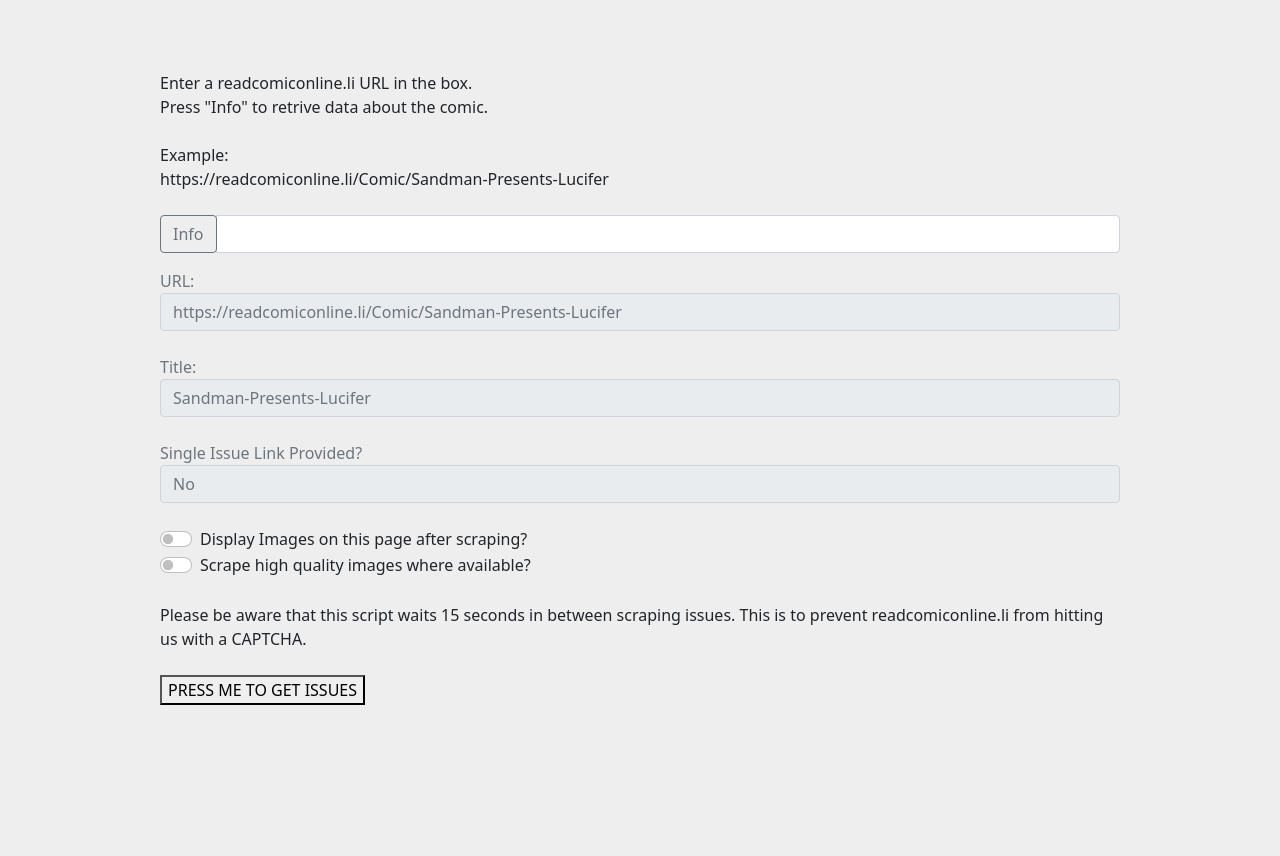
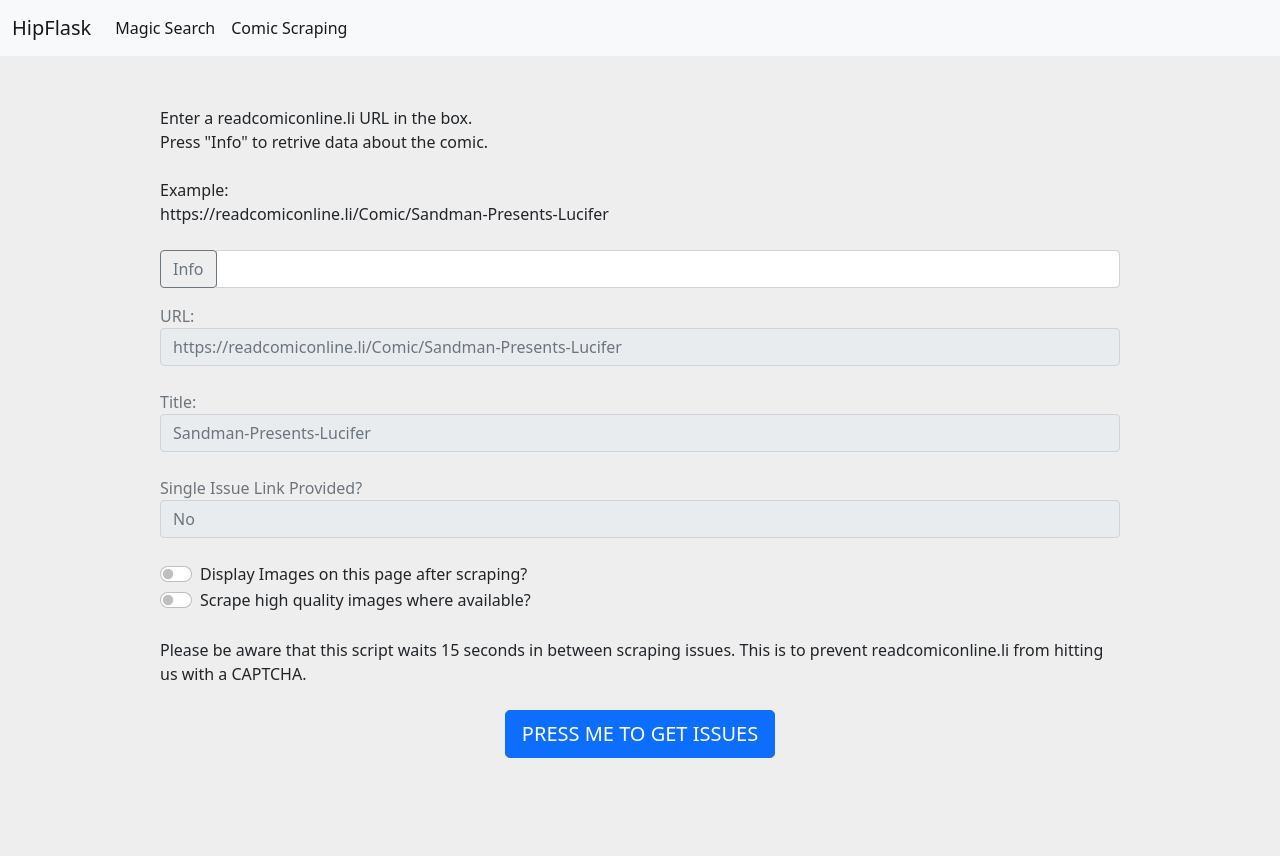
Before and after one commit to team-hunting/ProjectDoppelganger, a Flask app: page / in a window 1280 px wide. Before the commit the page ends 705 px from the top, so only its background shows below. Run offline with Flask 2, Linux system fonts and the light colour scheme.

Commit message:
Adding navbar, updating styling and text

```diff
--- a/app/main.py
+++ b/app/main.py
@@ -15,6 +15,7 @@
         'User-Agent': 'Mozilla/5.0 (X11; Ubuntu; Linux x86_64; rv:52.0) Gecko/20100101 Firefox/52.0'
     }
 
+# TODO: Make a home page
 @app.route('/') # Equivalent to: app.add_url_rule('/', '', index)
 def index():
     return render_template('comic.html')
@@ -22,6 +23,10 @@
 @app.route('/urlsearch')
 def urlsearch():
     return render_template('urlsearch.html')
+
+@app.route('/comicdownload')
+def comic():
+    return render_template('comic.html')
 
 @app.route('/api/comic/comicinfo', methods=['POST'])
 def comicInfo():
@@ -43,8 +48,6 @@
 @app.route('/api/comic/issueinfo', methods=['POST'])
 def issueInfo():
     content_type = request.headers.get('Content-Type')
-
-    #TODO: Allow this to process single issues
 
     # For testing purposes
     # Comment these lines out to make it actually work
--- a/app/static/comic.js
+++ b/app/static/comic.js
@@ -175,11 +175,12 @@
     warning.innerHTML =
     "After clicking a download button, be aware that it may take up to a minute \
     before displaying the 'save as' box. Unfortunately, I think Heroku will cause \
-    a request to time out if it hasn't responded in 30 seconds. \
-    Extremely long issues, and using the High Quality switch may not work for this reason. \
+    a request to time out if a response isn't provided within 30 seconds. \
+    Extremely long issues or using the High Quality switch may fail for this reason. \
     If this is happening to you, try using the switch to 'display images on this page' \
     and then save the entire page once they're done displaying. \
-    You will have to pack the images into a zip file manually in this scenario. \
+    You will have to pack the images into a zip file manually in this scenario, but at least \
+    there won't be all the extra crap from readcomiconline in the folder. \
     If this solution doesn't work for you, feel free to donate so that I can afford a better hosting service. \
     If you're both desperate and poor, you can use our python script directly."
 
--- a/app/static/urlgenerator.js
+++ b/app/static/urlgenerator.js
@@ -80,7 +80,10 @@
   let output_section = document.createElement('div')
   output_section.setAttribute('id','results');
   output_section.setAttribute('class','container center');
-  document.body.appendChild(output_section);
+  output_section.setAttribute('style',"background-color: #eee;");
+
+  let p = document.getElementById("parent");
+  p.appendChild(output_section);
 
   let notice = document.createElement('p');
   notice.setAttribute('class','pcenter');
--- a/app/templates/base.html
+++ b/app/templates/base.html
@@ -12,7 +12,10 @@
   </head>
   <body>
 
-    {% block body %}{% endblock %}
+    {% include 'navbar.html' %}
+
+    {% block body %}
+    {% endblock %}
 
     <!-- Bootstrap Bundle with Popper -->
     <script src="https://cdn.jsdelivr.net/npm/bootstrap@5.1.3/dist/js/bootstrap.bundle.min.js" integrity="sha384-ka7Sk0Gln4gmtz2MlQnikT1wXgYsOg+OMhuP+IlRH9sENBO0LRn5q+8nbTov4+1p" crossorigin="anonymous"></script>
--- a/app/templates/comic.html
+++ b/app/templates/comic.html
@@ -80,8 +80,12 @@
         <div>Please be aware that this script waits 15 seconds in between scraping issues. This is to prevent readcomiconline.li from hitting us with a CAPTCHA.</div>
         <br/>
 
-        <button id="getissuebutton">PRESS ME TO GET ISSUES</button>
-        <!-- <button id="printimglinks">LOG ALLIMAGES TO CONSOLE (DEV BUTTON)</button> -->
+        <div class="text-center">
+          <button class="btn btn-lg btn-primary" id="getissuebutton">PRESS ME TO GET ISSUES</button>
+          <!-- <button id="printimglinks">LOG ALLIMAGES TO CONSOLE (DEV BUTTON)</button> -->
+        </div>
+
+
         <br/>
         <br/>
 
--- /dev/null
+++ b/app/templates/navbar.html
@@ -0,0 +1,57 @@
+<nav class="navbar navbar-expand-lg navbar-light bg-light">
+    <div class="container-fluid">
+      <a class="navbar-brand" href="{{ url_for('index') }}">HipFlask</a>
+
+      <button class="navbar-toggler" type="button" data-bs-toggle="collapse" data-bs-target="#navbarSupportedContent" aria-controls="navbarSupportedContent" aria-expanded="false" aria-label="Toggle navigation">
+        <span class="navbar-toggler-icon"></span>
+      </button>
+
+      <div class="collapse navbar-collapse" id="navbarSupportedContent">
+
+        <ul class="navbar-nav me-auto mb-2 mb-lg-0">
+
+          <li class="nav-item">
+            <a class="nav-link active" href="{{ url_for('urlsearch') }}">Magic Search</a>
+          </li>
+
+          <li class="nav-item">
+            <a class="nav-link active" href="{{ url_for('comic') }}">Comic Scraping</a>
+          </li>
+
+
+          <!-- <li class="nav-item">
+            <a class="nav-link" aria-current="page" href="{{ url_for('index') }}">Home</a>
+          </li> -->
+
+          <!-- <li class="nav-item dropdown">
+
+            <a class="nav-link dropdown-toggle" href="#" id="navbarDropdown" role="button" data-bs-toggle="dropdown" aria-expanded="false">
+              Dropdown
+            </a>
+
+            <ul class="dropdown-menu" aria-labelledby="navbarDropdown">
+              <li><a class="dropdown-item" href="#">Action</a></li>
+              <li><a class="dropdown-item" href="#">Another action</a></li>
+              <li><hr class="dropdown-divider"></li>
+              <li><a class="dropdown-item" href="#">Something else here</a></li>
+            </ul>
+
+          </li> -->
+
+
+          <!-- <li class="nav-item">
+            <a class="nav-link disabled">Disabled</a>
+          </li> -->
+
+        </ul>
+
+<!--
+        <form class="d-flex">
+          <input class="form-control me-2" type="search" placeholder="Search" aria-label="Search">
+          <button class="btn btn-outline-success" type="submit">Search</button>
+        </form>
+ -->
+
+      </div>
+    </div>
+  </nav>
--- a/app/templates/urlsearch.html
+++ b/app/templates/urlsearch.html
@@ -9,7 +9,7 @@
 
 {% block body %}
 
-    <div class="container center">
+    <div id="parent" class="container center min-vw-100 min-vh-100 d-flex" style="background-color: #eee;">
 
       <h1 class="center title">Search Your Favorite Sites</h1>
       <br>
```
